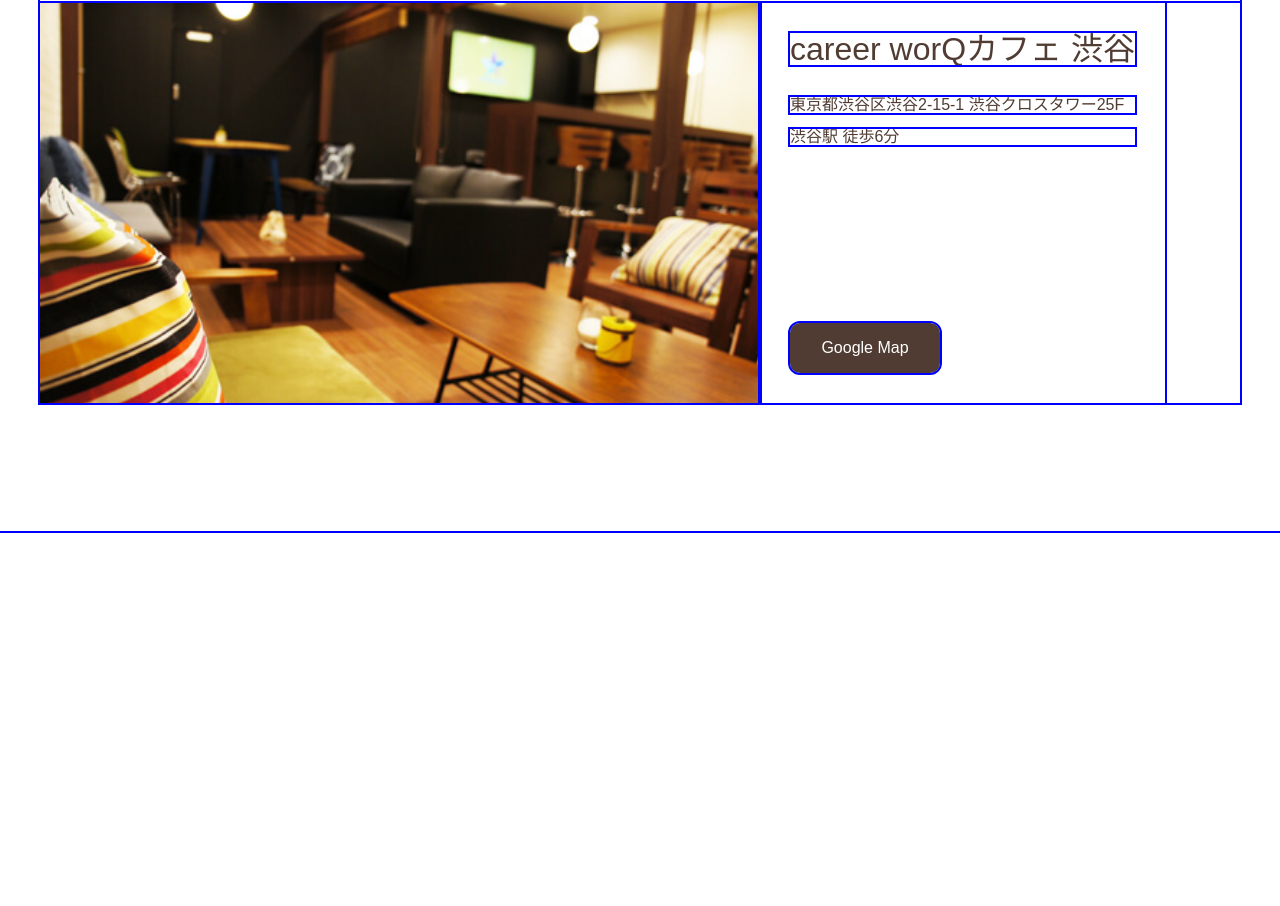
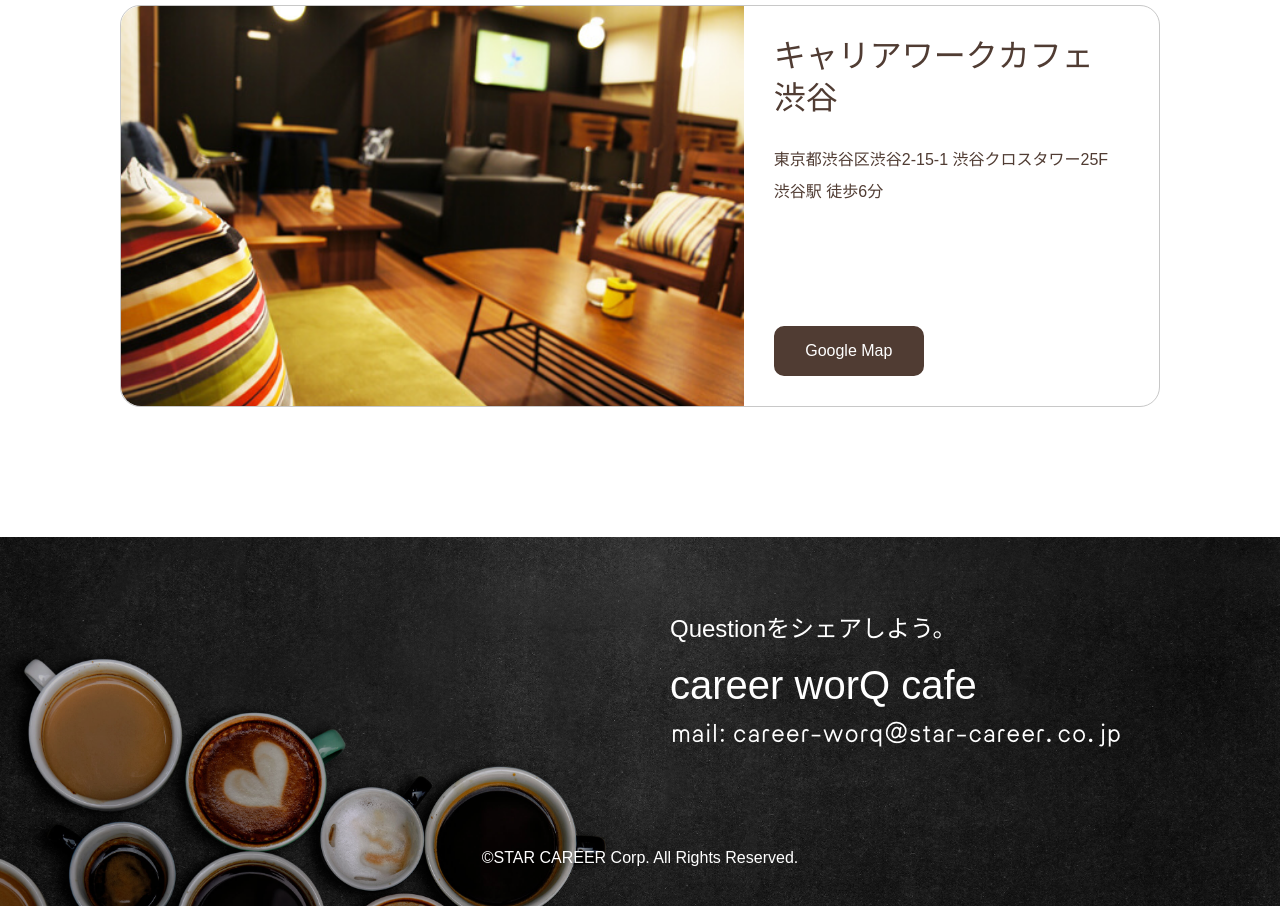
Before and after one commit to yokkepp/career-worq-cafe-2023, a plain HTML site: page index.html in a window 1280 px wide. Shown: the part 5753-6659 px from the top of the page. Before the commit the page ends 6286 px from the top, so only its background shows below. Drawn offline with nearby package versions, Linux system fonts and the light colour scheme.

Commit message:
create footer

```diff
--- a/index.html
+++ b/index.html
@@ -158,7 +158,7 @@
                     <img src="/images/office-asakusabashi_min.jpg" alt="career worQカフェ 浅草橋">
                 </div>
                 <div class="office-info">
-                    <p class="name">career worQカフェ 浅草橋</p>
+                    <p class="name">キャリアワークカフェ<br>浅草橋</p>
                     <p class="address">東京都台東区浅草橋1-26-1
                         イズ. 浅草橋ビル1F</p>
                     <p class="station">JR浅草橋駅 西口 徒歩1分</p>
@@ -170,7 +170,8 @@
                     <img src="/images/office-shibuya2_min.jpg" alt="career worQカフェ 浅草橋">
                 </div>
                 <div class="office-info">
-                    <p class="name">career worQカフェ 渋谷</p>
+                    <p class="name">キャリアワークカフェ
+                        <br>渋谷</p>
                     <p class="address">東京都渋谷区渋谷2-15-1 渋谷クロスタワー25F</p>
                     <p class="station">渋谷駅 徒歩6分</p>
                     <button>Google Map</button>
@@ -178,7 +179,16 @@
             </article>
         </div><!-- inner end -->
     </section>
-    <footer></footer>
+    <footer class="footer">
+        <div class="footer__contents">
+            <p class="footer__contents__sub-title">Questionをシェアしよう。</p>
+            <h1 class="footer__contents__main-title">career worQ cafe</h1>
+            <div class="footer__contents__ml">
+                <img src="/images/ml.png" alt="">
+            </div>
+        </div>
+        <p class="copylight">&copy;STAR CAREER Corp. All Rights Reserved.</p>
+    </footer>
     <script src="https://code.jquery.com/jquery-3.6.3.min.js" integrity="sha256-pvPw+upLPUjgMXY0G+8O0xUf+/Im1MZjXxxgOcBQBXU=" crossorigin="anonymous">
     </script>
 </body>
--- a/styles/_access.scss
+++ b/styles/_access.scss
@@ -1,10 +1,14 @@
 .access {
     .office {
-        width: 100%;
+        margin: 0 80px;
         display: flex;
         margin-bottom: 30px;
+        border: solid 1px rgb(200, 200, 200);
+        border-radius: 20px;
 
         &-image {
+            border-top-left-radius: 20px;
+            border-bottom-left-radius: 20px;
             width: 60%;
             height: 400px;
             overflow: hidden;
@@ -20,6 +24,7 @@
             .name {
                 margin-top: 0;
                 font-size: 2rem;
+                line-height: 1.3;
             }
             button {
                 position: absolute;
--- /dev/null
+++ b/styles/_footer.scss
@@ -0,0 +1,41 @@
+.footer {
+    background-image: url(/images/bg-footer_min.jpeg);
+    background-size: cover;
+    position: relative;
+    z-index: 0;
+    &::after {
+        content: "";
+        height: 100%;
+        width: 100%;
+        position: absolute;
+        top: 0;
+        left: 0;
+        z-index: -1;
+        background-color: rgba(#000, 0.2);
+    }
+    &__contents {
+        margin-left: 50%;
+        padding: 30px;
+        color: white;
+        width: 50%;
+
+        &__sub-title {
+            margin-top: 50px;
+            font-size: 1.5rem;
+        }
+        &__main-title {
+            font-size: 2.5rem;
+            color: white;
+            text-align: left;
+            margin-bottom: 15px;
+        }
+    }
+
+    .copylight {
+        text-align: center;
+        color: white;
+        padding: 40px;
+        margin-top: 30px;
+        margin-bottom: 0;
+    }
+}
--- a/styles/_top.scss
+++ b/styles/_top.scss
@@ -18,7 +18,7 @@
 
     .fukidashi {
         position: absolute;
-        top: 50%;
+        top: 45%;
         left: 50%;
         transform: translate(20%, -90%);
     }
--- a/styles/styles.scss
+++ b/styles/styles.scss
@@ -5,10 +5,10 @@
 @import "menu";
 @import "event";
 @import "access";
+@import "footer";
 
 
 * {
-    outline: 2px solid blue;
     box-sizing: border-box;
     line-height: 1;
 }
```
Also changed, not shown: images/ml.png (added), styles/css/styles.css, 1 other file.
